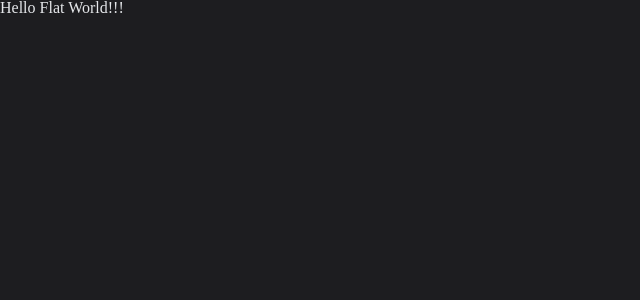
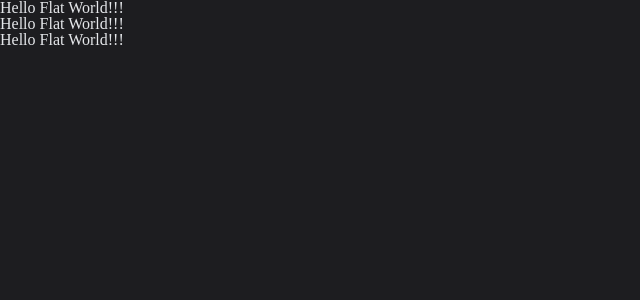
Before and after one commit to dandgerson/data-vis-with-d3-react, a React app: page / in a window 1280 px wide. Shown: the top 300 px of the page, without its empty margins (0-640 px from the left). Built offline with nearby package versions, Linux system fonts and the light colour scheme.

Commit message:
fix husky sript

```diff
--- a/src/App/App.m.scss
+++ b/src/App/App.m.scss
@@ -1,5 +1,6 @@
 .root {
   display: flex;
+  flex-direction: column;
   justify-content: center;
   align-items: center;
 
--- a/src/App/index.jsx
+++ b/src/App/index.jsx
@@ -8,6 +8,8 @@ import s from './App.m.scss'
 const App = () => (
   <div className={cl(s.root)}>
     <HelloWorld />
+    <HelloWorld />
+    <HelloWorld />
   </div>
 )
 
```
Also changed, not shown: 1 other file (tests, documents, lock files or other folders).
